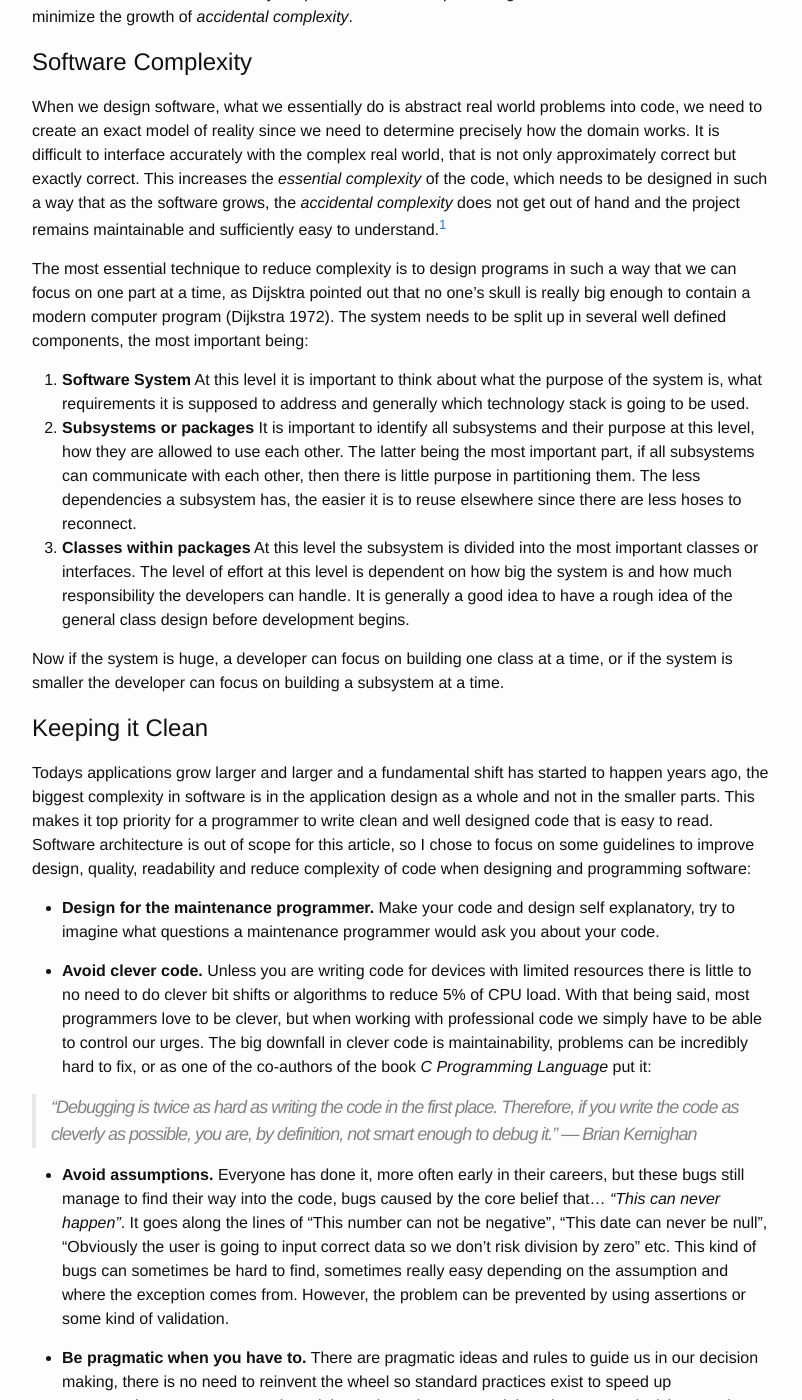
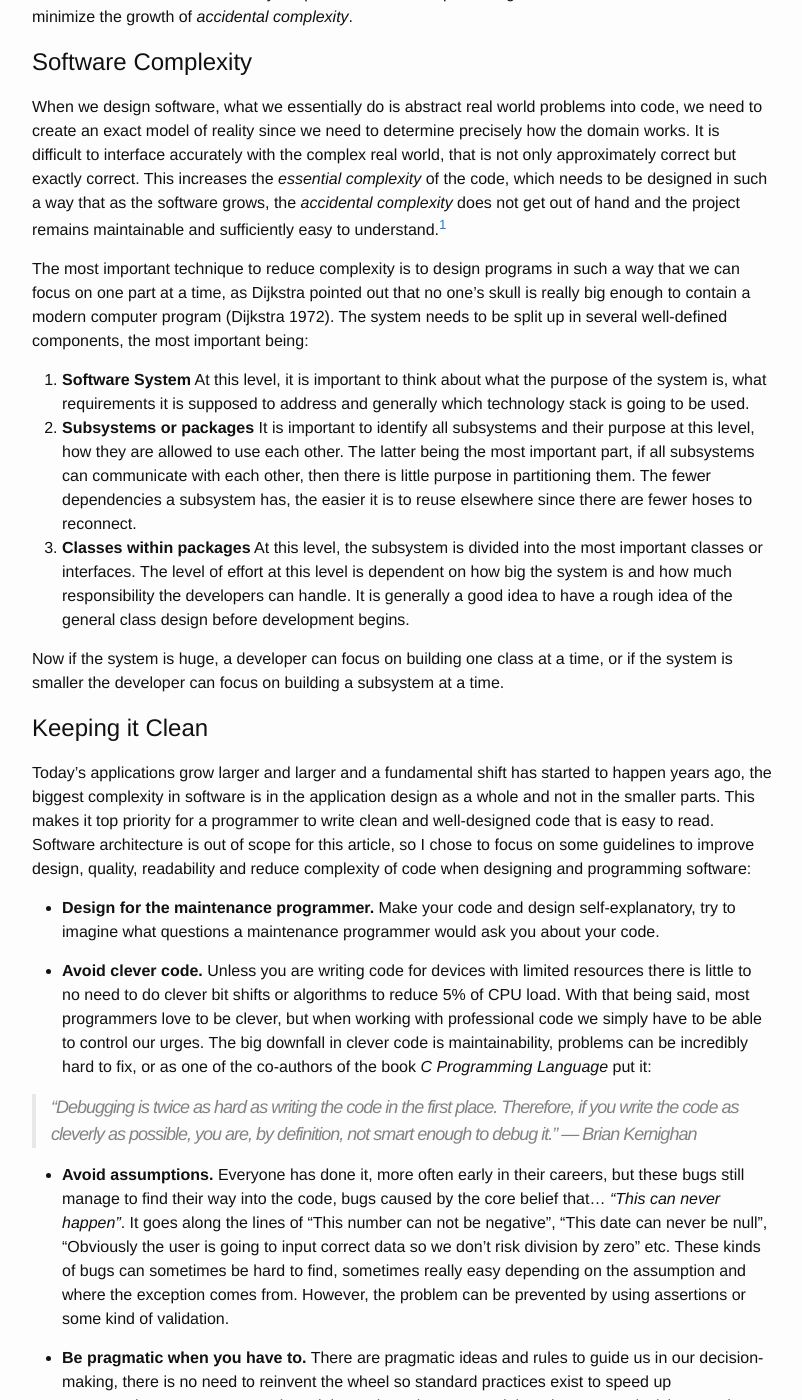
Before and after one commit to Oberheim/Oberheim.github.io, a Jekyll site: the page built from _posts/2016-05-16-managing-software-complexity.markdown, in a window 1280 px wide and 1400 px high, scrolled down 681 px. Shown: the whole window, without its empty margins (238-1040 px from the left). Built offline with Jekyll 4.4.1, drawn with Linux system fonts in a browser that asks for light colours; comment, search, counter and statistics services are not loaded; some of the changed text lies outside the part shown.

Commit message:
Fixed spelling and grammar errors on complexity article

```diff
--- a/_posts/2016-05-16-managing-software-complexity.markdown
+++ b/_posts/2016-05-16-managing-software-complexity.markdown
@@ -18,23 +18,23 @@
 
 When we design software, what we essentially do is abstract real world problems into code, we need to create an exact model of reality since we need to determine precisely how the domain works. It is difficult to interface accurately with the complex real world, that is not only approximately correct but exactly correct. This increases the *essential complexity* of the code, which needs to be designed in such a way that as the software grows, the *accidental complexity* does not get out of hand and the project remains maintainable and sufficiently easy to understand.[^1]
 
-The most essential technique to reduce complexity is to design programs in such a way that we can focus on one part at a time, as Dijsktra pointed out that no one's skull is really big enough to contain a modern computer program (Dijkstra 1972). The system needs to be split up in several well defined components, the most important being:
+The most important technique to reduce complexity is to design programs in such a way that we can focus on one part at a time, as Dijkstra pointed out that no one's skull is really big enough to contain a modern computer program (Dijkstra 1972). The system needs to be split up in several well-defined components, the most important being:
 
 1. **Software System**
-At this level it is important to think about what the purpose of the system is, what requirements it is supposed to address and generally which technology stack is going to be used.
+At this level, it is important to think about what the purpose of the system is, what requirements it is supposed to address and generally which technology stack is going to be used.
 2. **Subsystems or packages**
-It is important to identify all subsystems and their purpose at this level, how they are allowed to use each other. The latter being the most important part, if all subsystems can communicate with each other, then there is little purpose in partitioning them. The less dependencies a subsystem has, the easier it is to reuse elsewhere since there are less hoses to reconnect.
+It is important to identify all subsystems and their purpose at this level, how they are allowed to use each other. The latter being the most important part, if all subsystems can communicate with each other, then there is little purpose in partitioning them. The fewer dependencies a subsystem has, the easier it is to reuse elsewhere since there are fewer hoses to reconnect.
 3. **Classes within packages**
-At this level the subsystem is divided into the most important classes or interfaces. The level of effort at this level is dependent on how big the system is and how much responsibility the developers can handle. It is generally a good idea to have a rough idea of the general class design before development begins.
+At this level, the subsystem is divided into the most important classes or interfaces. The level of effort at this level is dependent on how big the system is and how much responsibility the developers can handle. It is generally a good idea to have a rough idea of the general class design before development begins.
 
 Now if the system is huge, a developer can focus on building one class at a time, or if the system is smaller the developer can focus on building a subsystem at a time.
 
 # Keeping it Clean
 
-Todays applications grow larger and larger and a fundamental shift has started to happen years ago, the biggest complexity in software is in the application design as a whole and not in the smaller parts. This makes it top priority for a programmer to write clean and well designed code that is easy to read. Software architecture is out of scope for this article, so I chose to focus on some guidelines to improve design, quality, readability and reduce complexity of code when designing and programming software:
+Today's applications grow larger and larger and a fundamental shift has started to happen years ago, the biggest complexity in software is in the application design as a whole and not in the smaller parts. This makes it top priority for a programmer to write clean and well-designed code that is easy to read. Software architecture is out of scope for this article, so I chose to focus on some guidelines to improve design, quality, readability and reduce complexity of code when designing and programming software:
 
 - **Design for the maintenance programmer.**
-Make your code and design self explanatory, try to imagine what questions a maintenance programmer would ask you about your code.
+Make your code and design self-explanatory, try to imagine what questions a maintenance programmer would ask you about your code.
 
 - **Avoid clever code.**
 Unless you are writing code for devices with limited resources there is little to no need to do clever bit shifts or algorithms to reduce 5% of CPU load. With that being said, most programmers love to be clever, but when working with professional code we simply have to be able to control our urges. The big downfall in clever code is maintainability, problems can be incredibly hard to fix, or as one of the co-authors of the book *C Programming Language* put it:
@@ -42,22 +42,22 @@
 > "Debugging is twice as hard as writing the code in the first place. Therefore, if you write the code as cleverly as possible, you are, by definition, not smart enough to debug it." — Brian Kernighan﻿
 
 - **Avoid assumptions.**
-Everyone has done it, more often early in their careers, but these bugs still manage to find their way into the code, bugs caused by the core belief that... *"This can never happen"*. It goes along the lines of "This number can not be negative", "This date can never be null", "Obviously the user is going to input correct data so we don't risk division by zero" etc. This kind of bugs can sometimes be hard to find, sometimes really easy depending on the assumption and where the exception comes from. However, the problem can be prevented by using assertions or some kind of validation.
+Everyone has done it, more often early in their careers, but these bugs still manage to find their way into the code, bugs caused by the core belief that... *"This can never happen"*. It goes along the lines of "This number can not be negative", "This date can never be null", "Obviously the user is going to input correct data so we don't risk division by zero" etc. These kinds of bugs can sometimes be hard to find, sometimes really easy depending on the assumption and where the exception comes from. However, the problem can be prevented by using assertions or some kind of validation.
 
 - **Be pragmatic when you have to.**
-There are pragmatic ideas and rules to guide us in our decision making, there is no need to reinvent the wheel so standard practices exist to speed up programming. However, sometimes it is worth to give a second thought to some decisions so that they do not lead to more trouble along the way.
+There are pragmatic ideas and rules to guide us in our decision-making, there is no need to reinvent the wheel so standard practices exist to speed up programming. However, sometimes it is worth to give a second thought to some decisions so that they do not lead to more trouble along the way.
 
 - **Louse coupling**
 Minimize the knowledge of connections among different components by e.g. using interfaces and good abstractions.
 
 - **Minimize fan-out**
-For any given class, minimize the amount of classes it needs to have knowledge of. Research shows that using more than seven classes within a class indicates that it may be overly complex.[^1]
+For any given class, minimize the number of classes it needs to have knowledge of. Research shows that using more than seven classes within a class indicates that it may be overly complex.[^1]
 
 - **Think about your abstractions.**
-Well designed abstractions allow the programmer to focus on using an interface without needing knowledge or worrying about how it works internally, meaning that from a complexity point of view you can ignore irrelevant details. Programmers use abstractions at all levels of a system, however I find it fairly common to see classes with interfaces that define *how they work* instead of *what they do*. Keep implementation details hidden in private routines within the classes.
+Well designed abstractions allow the programmer to focus on using an interface without needing knowledge or worrying about how it works internally, meaning that from a complexity point of view you can ignore irrelevant details. Programmers use abstractions at all levels of a system, however, I find it fairly common to see classes with interfaces that define *how they work* instead of *what they do*. Keep implementation details hidden in private routines within the classes.
 
 - **Know your design patterns.**
-All programmers are taught early to use design patterns, but surprisingly many developers do not have a clear understanding or even knowledge about the most fundamental ones. Design patterns at their core are ready-made solutions to the most common problems encountered in programming and provide familiar abstractions easily recongized by other programmers. So if you do not have a firm understanding of for instance  Adapter, Bridge, Decorator, Facade, Factory method, Template method, Observor, Singleton and Strategy pattern, I strongly suggest you pick up a pattern book and start reading.
+All programmers are taught early to use design patterns, but surprisingly many developers do not have a clear understanding or even knowledge about the most fundamental ones. Design patterns at their core are ready-made solutions to the most common problems encountered in programming and provide familiar abstractions easily recognized by other programmers. So if you do not have a firm understanding of for instance  Adapter, Bridge, Decorator, Facade, Factory method, Template method, Observer, Singleton and Strategy pattern, I strongly suggest you pick up a pattern book and start reading.
 
 # Final Words
 
```
Also changed, not shown: other parts of _posts/2016-05-16-managing-software-complexity.markdown (+2 -2 lines).
